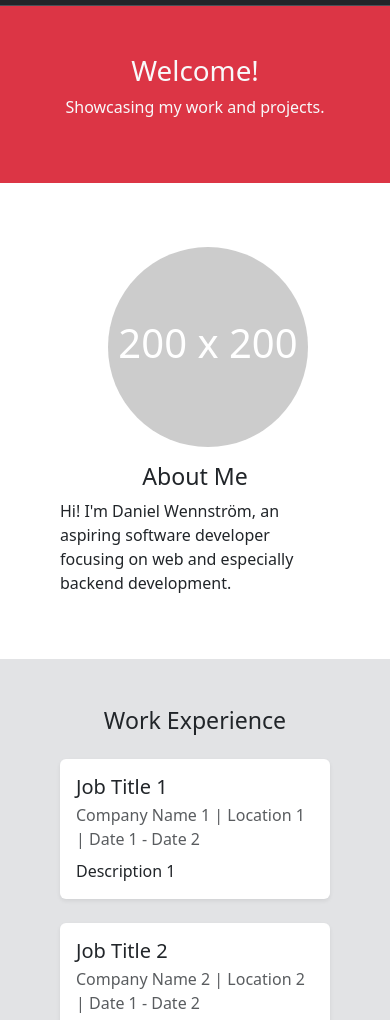
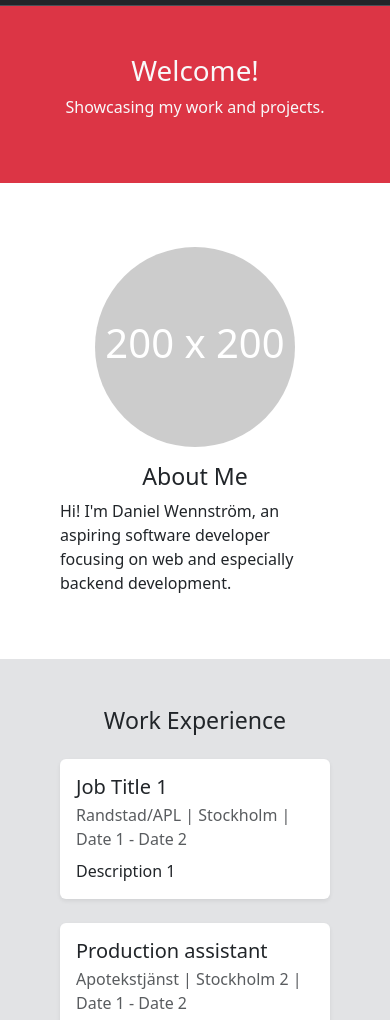
Before and after one commit to danielwennstrom/danielwennstrom.github.io, a plain HTML site: page index.html in a window 390 px wide. Shown: the part 51-1071 px from the top of the page. Drawn offline with nearby package versions, Linux system fonts and the light colour scheme.

Commit message:
Changed display flex breakpoint in about section

```diff
--- a/index.html
+++ b/index.html
@@ -57,7 +57,7 @@
     <div class="container-fluid p-5 text-dark" id="about">
         <div class="container">
             <div class="row">
-                <div class="col-sm-12 col-md-3 d-sm-flex align-items-center justify-content-center py-3">
+                <div class="col-sm-12 col-md-3 d-flex align-items-center justify-content-center py-3">
                     <image src="res/dummy_200x200_ffffff_cccccc.png" alt="Profile Picture"
                         class="img-fluid object-fit-contain mx-5 rounded-circle" />
                 </div>
@@ -79,7 +79,7 @@
                     <div class="card border-0 shadow-sm h-100 hover-card">
                         <div class="card-body">
                             <h5 class="card-title">Job Title 1</h5>
-                            <p class="card-subtitle mb-2 text-muted">Company Name 1 | Location 1 | Date 1 - Date 2</p>
+                            <p class="card-subtitle mb-2 text-muted">Randstad/APL | Stockholm | Date 1 - Date 2</p>
                             <p class="card-text">Description 1</p>
                         </div>
                     </div>
@@ -88,8 +88,8 @@
                 <div class="col-md-6">
                     <div class="card border-0 shadow-sm h-100 hover-card">
                         <div class="card-body">
-                            <h5 class="card-title">Job Title 2</h5>
-                            <p class="card-subtitle mb-2 text-muted">Company Name 2 | Location 2 | Date 1 - Date 2</p>
+                            <h5 class="card-title">Production assistant</h5>
+                            <p class="card-subtitle mb-2 text-muted">Apotekstjänst | Stockholm 2 | Date 1 - Date 2</p>
                             <p class="card-text">Description 2</p>
                         </div>
                     </div>
```
